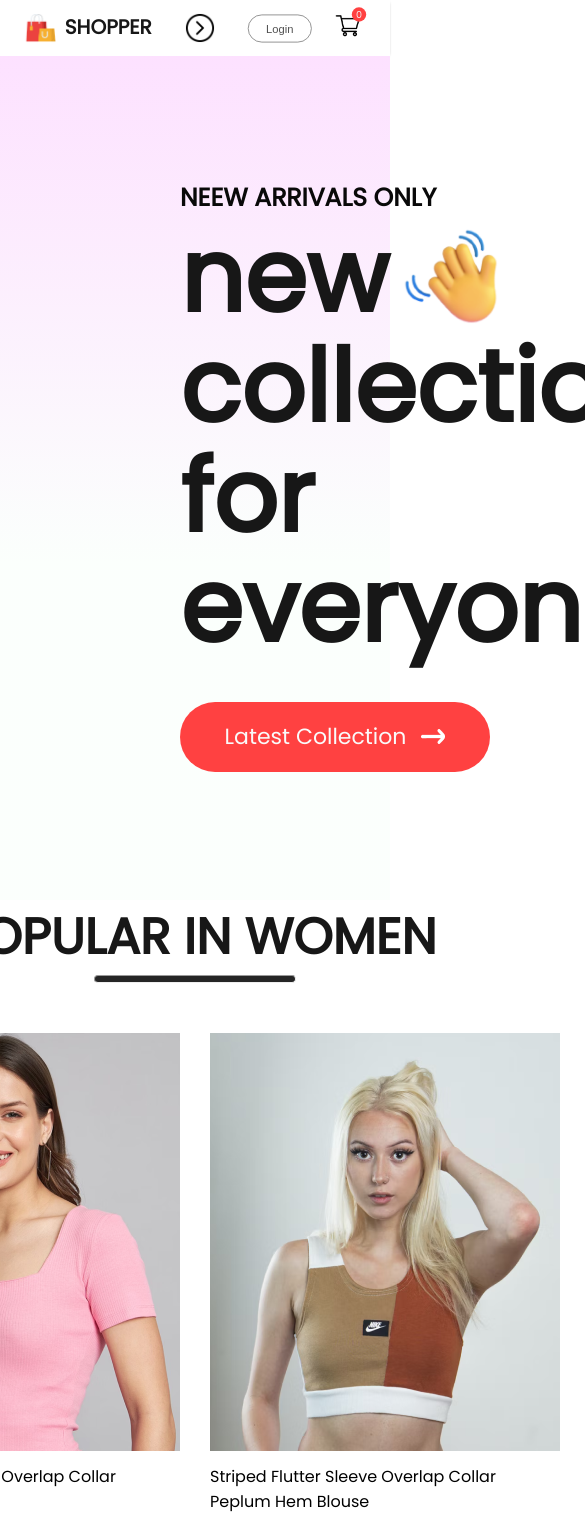
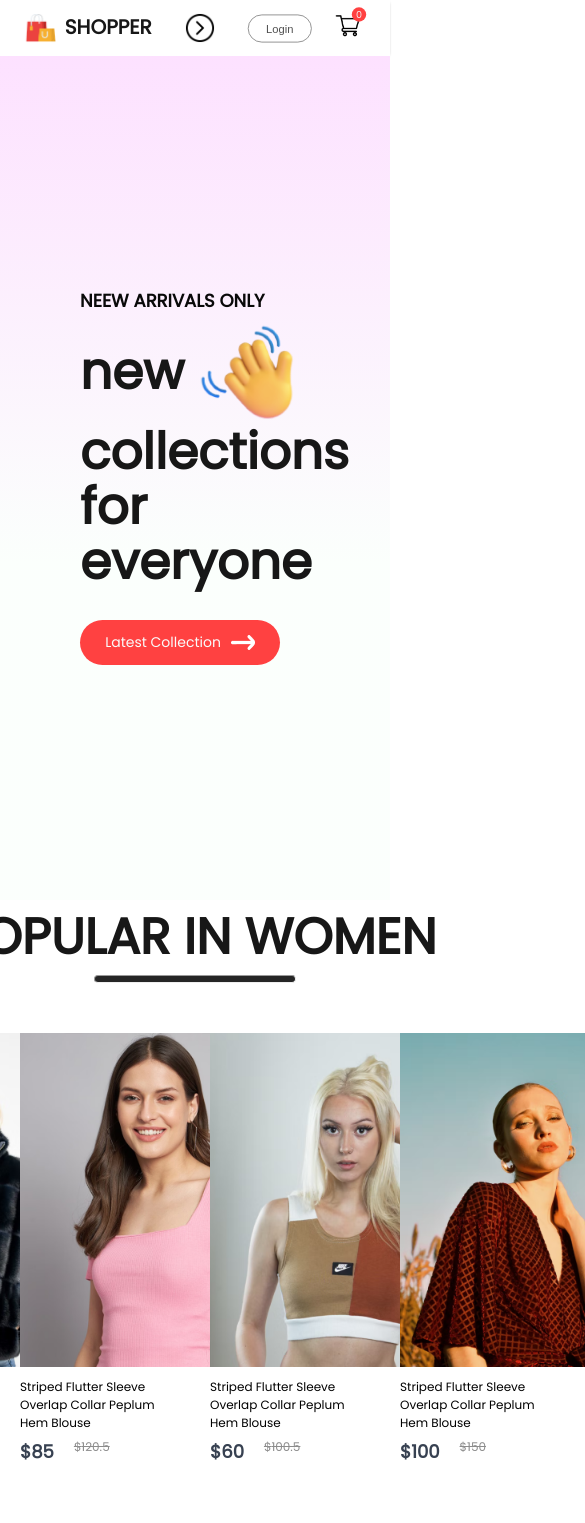
Before and after one commit to Shajjad002/E-Commerce, a React (Create React App) app in the folder shopper/: page / in a window 390 px wide. Shown: the top 1523 px of the page, 585 px wide, since content can reach past the window. Built offline with nearby package versions, Linux system fonts and the light colour scheme.

Commit message:
Item & Hero Css

```diff
--- a/shopper/src/Components/Hero/Hero.css
+++ b/shopper/src/Components/Hero/Hero.css
@@ -51,3 +51,102 @@
   align-items: center;
   justify-content: center;
 }
+
+@media(max-width:1280px){
+  .hero-left{
+      padding-left: 100px;
+  }
+  .hero-left h2{
+    font-size: 22px;
+  }
+  .hero-left p{
+    font-size: 60px;
+  }
+  .hero-hand-icon img{
+    width: 80px;
+  }
+  .hero-latest-btn{
+    gap: 10px;
+    width: 250px;
+    height: 60px;
+    margin-top: 20px;
+    font-size: 18px;
+  }
+  .hero-right img{
+    width: 500px;
+  }
+
+}
+@media(max-width:1024px){
+  .hero-left{
+    padding-left: 80px;
+  }
+  .hero-left h2{
+    font-size: 20px;
+  }
+  .hero-left p{
+    font-size: 50px;
+  }
+  .hero-hand-icon img{
+    width: 65px;
+  }
+  .hero-latest-btn{
+    width: 220px;
+    height: 50px;
+    font-size: 16px;
+  }
+  .hero-right img{
+    width: 400px;
+  }
+}
+
+@media(max-width:800px){
+  .hero-left{
+    padding-left: 30px;
+  }
+  .hero-left h2{
+    font-size: 16px;
+  }
+  .hero-left p{
+    font-size: 40px;
+  }
+  .hero-hand-icon img{
+    width: 50px;
+  }
+  .hero-latest-btn{
+    width: 175px;
+    height: 40px;
+    font-size: 13px;
+  }
+  .hero-right img{
+    width: 300px;
+  }
+
+}
+
+@media(max-width:500px){
+  .hero{
+    flex-direction: column;
+  }
+  .hero-right{
+    display: none;
+  }
+  .hero-left{
+    padding-left: 80px;
+  }
+  .hero-left h2{
+    font-size: 18px;
+  }
+  .hero-left p{
+    font-size: 50px;
+  }
+  .hero-hand-icon img{
+    width: 55px;
+  }
+  .hero-latest-btn{
+    width: 200px;
+    height: 45px;
+    font-size: 14px;
+  }
+
+}
--- a/shopper/src/Components/Items/Item.css
+++ b/shopper/src/Components/Items/Item.css
@@ -1,6 +1,9 @@
 .item{
-    width: 350px;
+    width: 280px;
 
+}
+.item img{
+    width: 280px;
 }
 .item p{
     margin: 6px 0px;
@@ -25,3 +28,48 @@
     transform: scale(1.05);
     transition: 0.6s;
 }
+@media(max-width:1280px){
+    .item{
+        width: 220px;
+        font-size: 14px;
+    }
+    .item{
+        width: 220px;
+    }
+    .item-price-old{
+        font-size: 14px;
+    }
+}
+@media(max-width:1024px){
+    .item{
+        width: 170px;
+        font-size: 13px;
+    }
+    .item{
+        width: 170px;
+    }
+    .item-price-old{
+        font-size: 13px;
+    }
+}
+@media(max-width:800px){
+    .item{
+        width: 120px;
+        font-size: 12px;
+    }
+    .item{
+        width: 120px;
+    }
+    .item-price-old{
+        font-size: 12px;
+    }
+}
+
+@media(max-width:500px){
+    .item{
+        width: 160px;
+    }
+    .item{
+        width: 160px;
+    }
+}
--- a/shopper/src/Components/Navbar/Navbar.css
+++ b/shopper/src/Components/Navbar/Navbar.css
@@ -177,6 +177,4 @@
  .nav-login-cart{
   transform: scale(0.8);
  }
-
-
 }
```
